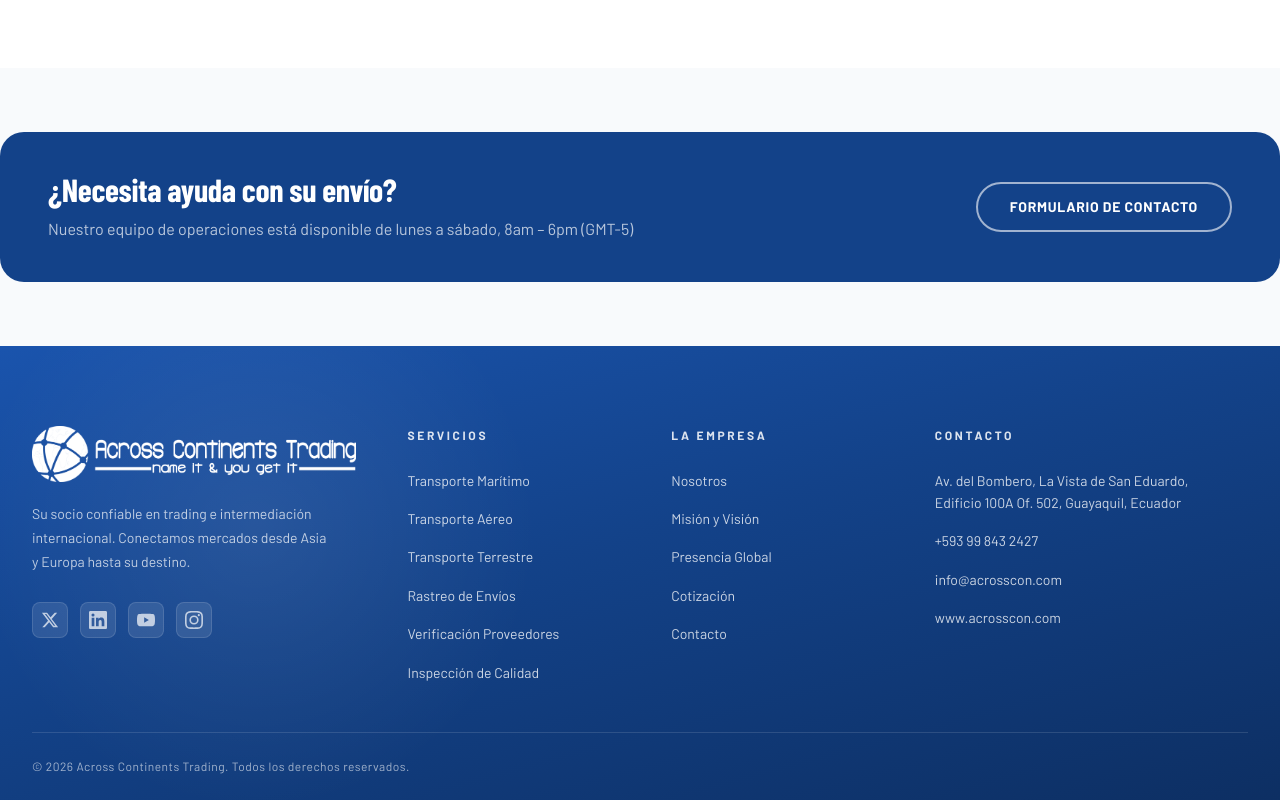
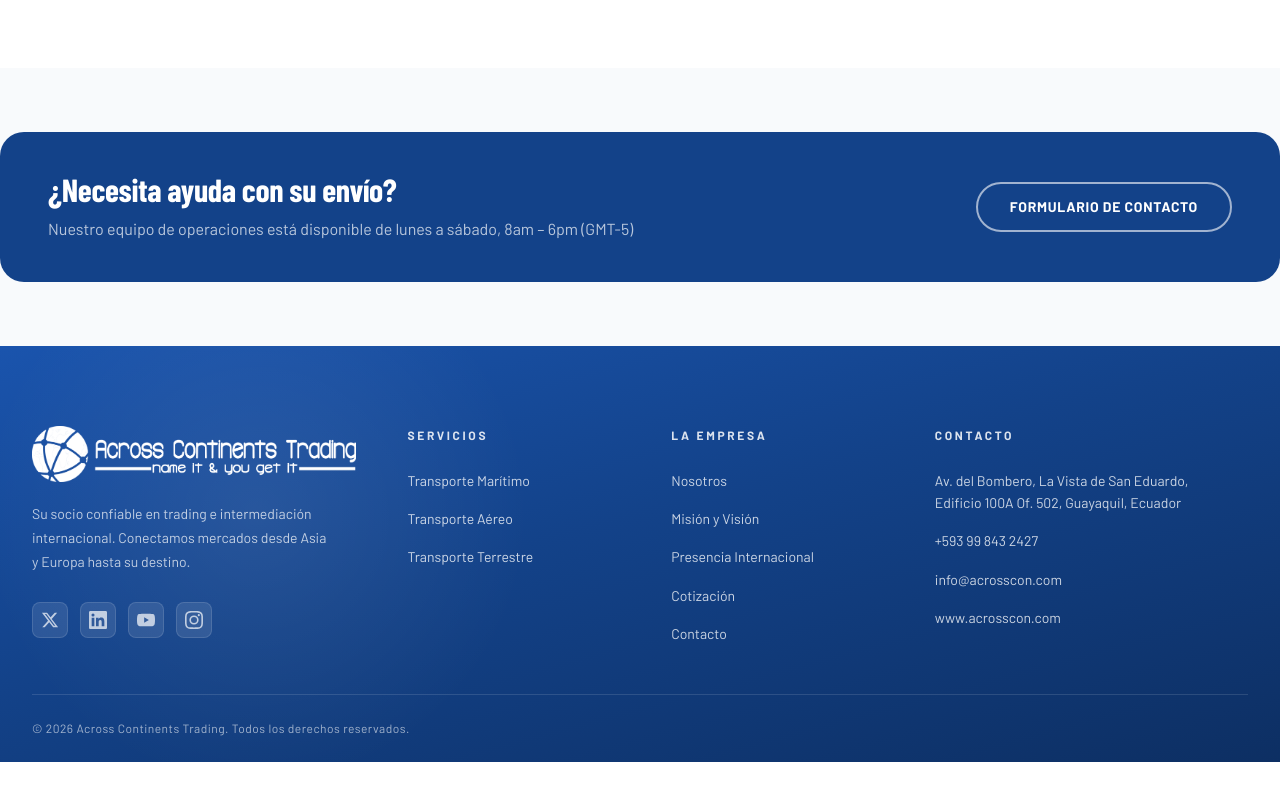
Before and after one commit to Chrisnewgear/AcrossWebSite, a React (Vite) app: page /rastreo in a window 1280 px wide. Shown: the part 1401-2201 px from the top of the page. After the commit the page ends 2163 px from the top, so only its background shows below. Built offline with nearby package versions, Linux system fonts and the light colour scheme; a web font is replaced by a local one.

Commit message:
footer links fixed

```diff
--- a/src/components/Footer/index.jsx
+++ b/src/components/Footer/index.jsx
@@ -1,12 +1,23 @@
-import { Link } from "react-router-dom";
+import { Link, useLocation, useNavigate } from "react-router-dom";
 import Icon from "../Icon";
 import { useI18n } from "../../i18n/LanguageContext";
 import logo from "../../assets/logo.png";
 import s from "./styles.module.scss";
 
-// Routes are index-aligned with t.footer.services / t.footer.company
-const SERVICE_LINKS = ["/servicios", "/servicios", "/servicios", "/rastreo", "/servicios", "/servicios"];
-const COMPANY_LINKS = ["/", "/", "/", "/cotizacion", "/contacto"];
+// `i` indexes into t.footer.services. Commented entries are temporarily
+// disabled — re-enable when their page/section exists.
+const SERVICE_LINKS = [
+  { i: 0, to: "/servicios" }, // Transporte Marítimo
+  { i: 1, to: "/servicios" }, // Transporte Aéreo
+  { i: 2, to: "/servicios" }, // Transporte Terrestre
+  // { i: 3, to: "/rastreo" },   // Rastreo de Envíos
+  // { i: 4, to: "/servicios" }, // Verificación Proveedores
+  // { i: 5, to: "/servicios" }, // Inspección de Calidad
+];
+
+// Index-aligned with t.footer.company — all resolve to live routes.
+// A `#hash` target scrolls to that section on the home page.
+const COMPANY_LINKS = ["/", "/#mision-vision", "/#presencia-internacional", "/cotizacion", "/contacto"];
 
 const SOCIALS = [
   { icon: "x", href: "#", label: "Twitter/X" },
@@ -17,6 +28,23 @@ const SOCIALS = [
 
 export default function Footer() {
   const { t } = useI18n();
+  const { pathname } = useLocation();
+  const navigate = useNavigate();
+
+  // Navigate to a "/#section" target and smooth-scroll to it. If already on the
+  // home page, just scroll; otherwise route home first, then scroll once mounted.
+  function handleHashNav(e, to) {
+    const [path, id] = to.split("#");
+    e.preventDefault();
+    const scrollToSection = () =>
+      document.getElementById(id)?.scrollIntoView({ behavior: "smooth" });
+    if (pathname === (path || "/")) {
+      scrollToSection();
+    } else {
+      navigate(path || "/");
+      setTimeout(scrollToSection, 120);
+    }
+  }
 
   return (
     <footer className={s.footer}>
@@ -46,9 +74,9 @@ export default function Footer() {
           <div>
             <div className={s["col-title"]}>{t.footer.servicesTitle}</div>
             <div className={s["col-links"]}>
-              {t.footer.services.map((label, i) => (
-                <Link key={label} to={SERVICE_LINKS[i]} className={s["col-link"]}>
-                  {label}
+              {SERVICE_LINKS.map(({ i, to }) => (
+                <Link key={i} to={to} className={s["col-link"]}>
+                  {t.footer.services[i]}
                 </Link>
               ))}
             </div>
@@ -58,11 +86,19 @@ export default function Footer() {
           <div>
             <div className={s["col-title"]}>{t.footer.companyTitle}</div>
             <div className={s["col-links"]}>
-              {t.footer.company.map((label, i) => (
-                <Link key={label} to={COMPANY_LINKS[i]} className={s["col-link"]}>
-                  {label}
-                </Link>
-              ))}
+              {t.footer.company.map((label, i) => {
+                const to = COMPANY_LINKS[i];
+                return (
+                  <Link
+                    key={label}
+                    to={to}
+                    className={s["col-link"]}
+                    onClick={to.includes("#") ? (e) => handleHashNav(e, to) : undefined}
+                  >
+                    {label}
+                  </Link>
+                );
+              })}
             </div>
           </div>
 
--- a/src/components/MisionVision/index.jsx
+++ b/src/components/MisionVision/index.jsx
@@ -11,7 +11,7 @@ export default function MisionVision() {
   const { t } = useI18n();
 
   return (
-    <section className={s.section}>
+    <section id="mision-vision" className={s.section}>
       {/* Full-bleed banner — the section's defining header */}
       <div className={s.banner}>
         <span className={s.banner__text}>{t.misionVision.banner}</span>
--- a/src/components/PresenciaGlobal/index.jsx
+++ b/src/components/PresenciaGlobal/index.jsx
@@ -149,6 +149,7 @@ export default function PresenciaGlobal() {
 
   return (
     <section
+      id="presencia-internacional"
       className={s.section}
       onMouseEnter={() => { pausedRef.current = true; }}
       onMouseLeave={() => { pausedRef.current = false; }}
--- a/src/i18n/translations.js
+++ b/src/i18n/translations.js
@@ -128,7 +128,7 @@ export const translations = {
         "Verificación Proveedores",
         "Inspección de Calidad",
       ],
-      company: ["Nosotros", "Misión y Visión", "Presencia Global", "Cotización", "Contacto"],
+      company: ["Nosotros", "Misión y Visión", "Presencia Internacional", "Cotización", "Contacto"],
       address:
         "Av. del Bombero, La Vista de San Eduardo, Edificio 100A Of. 502, Guayaquil, Ecuador",
       copyright: "© 2026 Across Continents Trading. Todos los derechos reservados.",
@@ -519,7 +519,7 @@ export const translations = {
         "Supplier Verification",
         "Quality Inspection",
       ],
-      company: ["About Us", "Mission & Vision", "Global Presence", "Quote", "Contact"],
+      company: ["About Us", "Mission & Vision", "International Presence", "Quote", "Contact"],
       address:
         "Av. del Bombero, La Vista de San Eduardo, Edificio 100A Of. 502, Guayaquil, Ecuador",
       copyright: "© 2026 Across Continents Trading. All rights reserved.",
```
